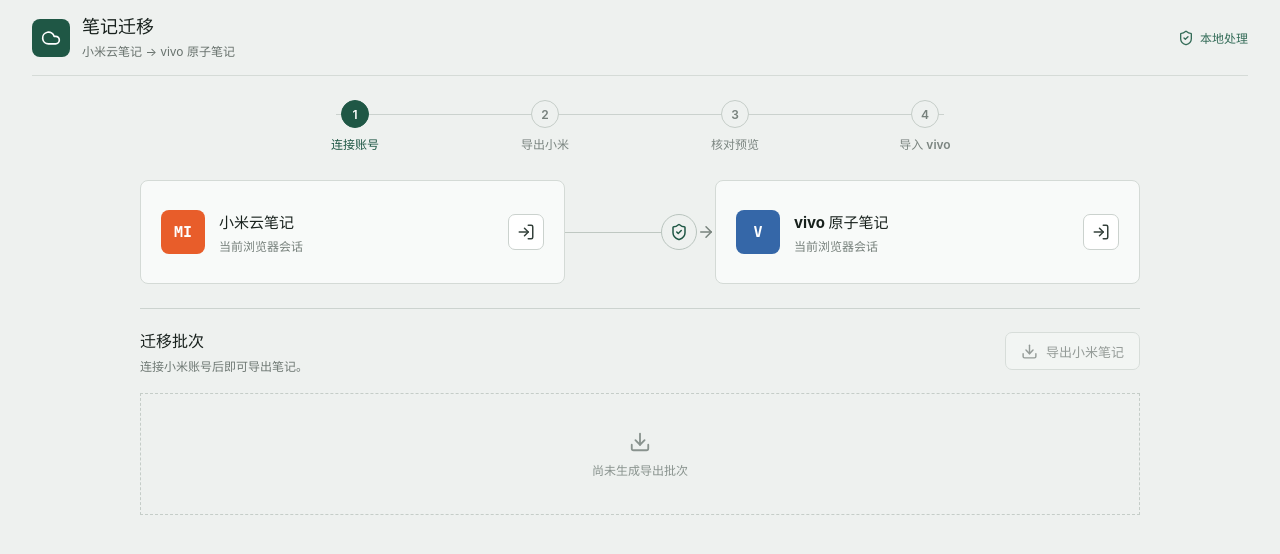
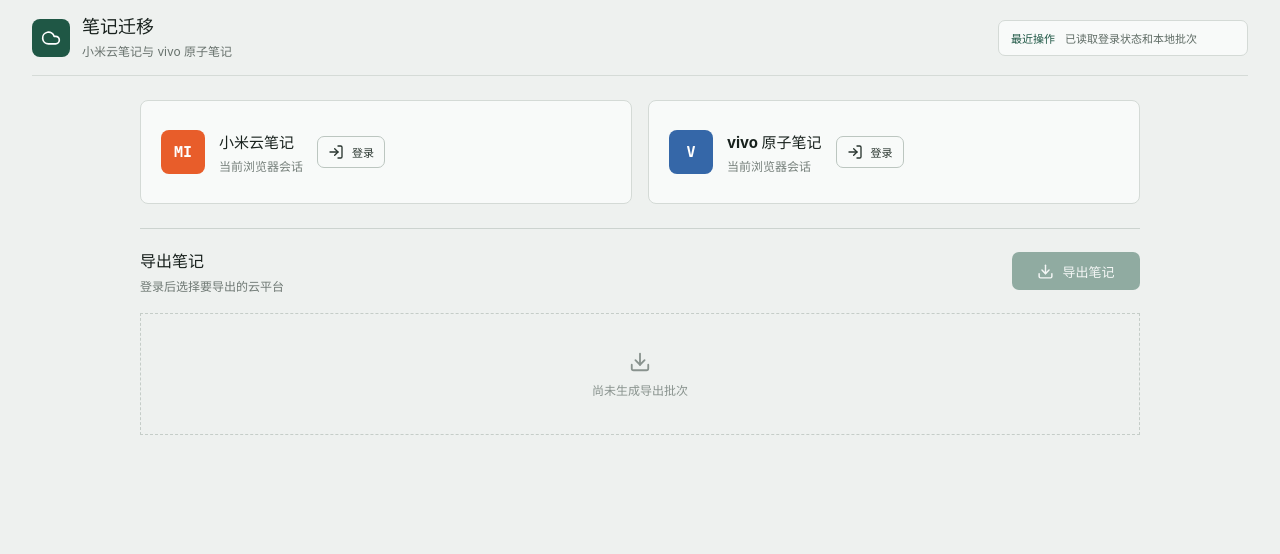
Before and after one commit to 25shadow/notechange, a React (Vite) app: page / in a window 1280 px wide. Shown: the top 554 px of the page. Built offline with nearby package versions, Linux system fonts and the light colour scheme.

Commit message:
feat: redesign Chinese workbench UI

```diff
--- a/src/renderer/App.tsx
+++ b/src/renderer/App.tsx
@@ -1,24 +1,19 @@
 import { useEffect, useState } from 'react';
 import {
   AlertTriangle,
-  ArrowRight,
-  Check,
   CheckCircle2,
   Cloud,
   Download,
   Eye,
   LoaderCircle,
   LogIn,
-  ShieldCheck,
-  Trash2,
-  Upload
+  Trash2
 } from 'lucide-react';
 
 import type {
   CloudProvider,
   NoteChangeApi,
   RendererLoginState,
-  RendererMigrationReport
 } from '../shared/ipc';
 import type { LocalExportSummary } from '../shared/ipc';
 import { ExportPreviewDialog } from './ExportPreviewDialog';
@@ -66,10 +61,7 @@
 
 export function App({ api }: AppProps) {
   const migrationApi = api ?? window.notechange ?? unavailableApi;
-  const [login, setLogin] = useState<Record<CloudProvider, RendererLoginState>>({
-    xiaomi: disconnected,
-    vivo: disconnected
-  });
+  const [login, setLogin] = useState<Record<CloudProvider, RendererLoginState>>({ xiaomi: disconnected, vivo: disconnected });
   const [loadingProvider, setLoadingProvider] = useState<CloudProvider | null>(null);
   const [scanning, setScanning] = useState(false);
   const [exports, setExports] = useState<LocalExportSummary[]>([]);
@@ -77,20 +69,17 @@
   const [previewOpen, setPreviewOpen] = useState(false);
   const [deleteTarget, setDeleteTarget] = useState<LocalExportSummary | null>(null);
   const [deleting, setDeleting] = useState(false);
-  const [confirmed, setConfirmed] = useState(false);
-  const [importing, setImporting] = useState(false);
-  const [report, setReport] = useState<RendererMigrationReport | null>(null);
   const [error, setError] = useState<string | null>(null);
+  const [exportPickerOpen, setExportPickerOpen] = useState(false);
+  const [logs, setLogs] = useState<string[]>(['应用已启动']);
+
+  const log = (message: string) => setLogs((current) => [message, ...current].slice(0, 8));
 
   useEffect(() => {
     let active = true;
-    void Promise.all([
-      migrationApi.getLoginState('xiaomi'),
-      migrationApi.getLoginState('vivo'),
-      migrationApi.listExports()
-    ])
+    void Promise.all([migrationApi.getLoginState('xiaomi'), migrationApi.getLoginState('vivo'), migrationApi.listExports()])
       .then(async ([xiaomi, vivo, localExports]) => {
-        if (active) {
+        if (!active) return;
         setLogin({ xiaomi, vivo });
         setExports(localExports);
         const latest = localExports[0] ?? null;
@@ -98,253 +87,108 @@
           await migrationApi.selectExport(latest.batchId);
           if (active) setSelectedExport(latest);
         }
-        }
+        log('已读取登录状态和本地批次');
       })
-      .catch(() => {
-        if (active) setError('无法读取登录状态，请重新连接账号。');
-      });
-    return () => {
-      active = false;
-    };
+      .catch(() => { if (active) { setError('无法读取登录状态，请重新连接账号。'); log('读取状态失败'); } });
+    return () => { active = false; };
   }, [migrationApi]);
 
   const connect = async (provider: CloudProvider) => {
-    setError(null);
-    setLoadingProvider(provider);
+    setError(null); setLoadingProvider(provider);
     try {
       const state = await migrationApi.startLogin(provider);
       setLogin((current) => ({ ...current, [provider]: state }));
+      log(`${provider === 'xiaomi' ? '小米' : 'vivo'}账号登录成功`);
     } catch {
-      setError('账号连接未完成，请在打开的登录窗口中完成验证。');
-    } finally {
-      setLoadingProvider(null);
-    }
+      setError('账号登录未完成，请在打开的登录窗口中完成验证。'); log(`${provider === 'xiaomi' ? '小米' : 'vivo'}账号登录失败`);
+    } finally { setLoadingProvider(null); }
   };
 
   const scan = async () => {
-    setError(null);
-    setScanning(true);
-    setConfirmed(false);
-    setReport(null);
+    setError(null); setScanning(true);
     try {
       await migrationApi.scanXiaomi();
       const localExports = await migrationApi.listExports();
-      setExports(localExports);
-      setSelectedExport(localExports[0] ?? null);
+      setExports(localExports); setSelectedExport(localExports[0] ?? null);
+      log('小米笔记导出成功'); setExportPickerOpen(false);
     } catch {
-      setError('小米笔记导出失败，请检查登录状态后重试。');
-    } finally {
-      setScanning(false);
-    }
+      setError('小米笔记导出失败，请检查登录状态后重试。'); log('小米笔记导出失败');
+    } finally { setScanning(false); }
   };
 
   const openPreview = async (summary: LocalExportSummary) => {
     setError(null);
     try {
       const selected = await migrationApi.selectExport(summary.batchId);
-      setSelectedExport(selected);
-      setConfirmed(false);
-      setReport(null);
-      setPreviewOpen(true);
-    } catch {
-      setError('无法读取所选本地批次。');
-    }
+      setSelectedExport(selected); setPreviewOpen(true); log(`打开批次 ${summary.batchId}`);
+    } catch { setError('无法读取所选本地批次。'); log('打开批次失败'); }
   };
 
   const deleteExport = async () => {
     if (!deleteTarget) return;
-    setError(null);
-    setDeleting(true);
+    setError(null); setDeleting(true);
     try {
       await migrationApi.deleteExport(deleteTarget.batchId);
       const remaining = await migrationApi.listExports();
       setExports(remaining);
-      if (selectedExport?.batchId === deleteTarget.batchId) {
-        setSelectedExport(null);
-        setConfirmed(false);
-        setReport(null);
-        setPreviewOpen(false);
-      }
-      setDeleteTarget(null);
-    } catch {
-      setError('本地批次删除失败，请确认文件未被其他程序占用。');
-    } finally {
-      setDeleting(false);
-    }
-  };
-
-  const startImport = async () => {
-    setError(null);
-    setImporting(true);
-    try {
-      await migrationApi.confirmMigration();
-      setReport(await migrationApi.startImport());
-    } catch {
-      setError('vivo 导入未完成，已保存检查点，可稍后继续。');
-    } finally {
-      setImporting(false);
-    }
+      if (selectedExport?.batchId === deleteTarget.batchId) { setSelectedExport(null); setPreviewOpen(false); }
+      setDeleteTarget(null); log(`已删除批次 ${deleteTarget.batchId}`);
+    } catch { setError('本地批次删除失败，请确认文件未被其他程序占用。'); log('删除批次失败'); }
+    finally { setDeleting(false); }
   };
 
   const xiaomiConnected = login.xiaomi.authenticated;
-  const vivoConnected = login.vivo.authenticated;
-  const currentStep = report ? 4 : selectedExport ? 3 : xiaomiConnected ? 2 : 1;
 
   return (
     <main className="app-shell">
       <header className="topbar">
-        <div className="brand-mark" aria-hidden="true">
-          <Cloud size={20} />
-        </div>
-        <div>
-          <h1>笔记迁移</h1>
-          <p>小米云笔记 → vivo 原子笔记</p>
-        </div>
-        <div className="privacy-status">
-          <ShieldCheck size={16} />
-          本地处理
-        </div>
+        <div className="brand-mark" aria-hidden="true"><Cloud size={20} /></div>
+        <div><h1>笔记迁移</h1><p>小米云笔记与 vivo 原子笔记</p></div>
+        <section className="operation-log" aria-label="最近操作">
+          <strong>最近操作</strong>
+          <span>{logs[0] ?? '暂无操作'}</span>
+        </section>
       </header>
 
-      <nav className="stepbar" aria-label="迁移进度">
-        {['连接账号', '导出小米', '核对预览', '导入 vivo'].map((label, index) => {
-          const step = index + 1;
-          const complete = step < currentStep;
-          return (
-            <div className={`step ${step <= currentStep ? 'active' : ''}`} key={label}>
-              <span>{complete ? <Check size={14} /> : step}</span>
-              {label}
-            </div>
-          );
-        })}
-      </nav>
-
-      <section className="workspace" aria-label="云账号连接">
-        <ProviderPanel
-          provider="xiaomi"
-          name="小米云笔记"
-          state={login.xiaomi}
-          loading={loadingProvider === 'xiaomi'}
-          onConnect={() => void connect('xiaomi')}
-        />
-
-        <div className="transfer-rail" aria-hidden="true">
-          <div className="rail-line" />
-          <div className="rail-vault">
-            <ShieldCheck size={18} />
-          </div>
-          <ArrowRight size={18} />
-        </div>
-
-        <ProviderPanel
-          provider="vivo"
-          name="vivo 原子笔记"
-          state={login.vivo}
-          loading={loadingProvider === 'vivo'}
-          onConnect={() => void connect('vivo')}
-        />
+      <section className="workspace" aria-label="云账号登录">
+        <ProviderPanel provider="xiaomi" name="小米云笔记" state={login.xiaomi} loading={loadingProvider === 'xiaomi'} onConnect={() => void connect('xiaomi')} />
+        <ProviderPanel provider="vivo" name="vivo 原子笔记" state={login.vivo} loading={loadingProvider === 'vivo'} onConnect={() => void connect('vivo')} />
       </section>
 
-      {error && (
-        <div className="error-banner" role="alert">
-          <AlertTriangle size={17} />
-          {error}
-        </div>
-      )}
+      {error && <div className="error-banner" role="alert"><AlertTriangle size={17} />{error}</div>}
 
       <section className="migration-section">
         <div className="section-heading">
-          <div>
-            <h2>迁移批次</h2>
-            <p>{exports.length ? '选择一个本地批次查看、删除或导入。' : '连接小米账号后即可导出笔记。'}</p>
-          </div>
-          <button className="button secondary" disabled={!xiaomiConnected || scanning} onClick={() => void scan()}>
-            {scanning ? <LoaderCircle className="spin" size={17} /> : <Download size={17} />}
-            {scanning ? '正在导出' : '导出小米笔记'}
+          <div><h2>导出笔记</h2><p>{exports.length ? '本地保存的导出批次' : '登录后选择要导出的云平台'}</p></div>
+          <button className="button primary" disabled={!xiaomiConnected || scanning} onClick={() => setExportPickerOpen(true)}>
+            {scanning ? <LoaderCircle className="spin" size={17} /> : <Download size={17} />}{scanning ? '正在导出' : '导出笔记'}
           </button>
         </div>
 
-        {exports.length ? (
-          <div className="preview-area">
+        {exports.length ? <div className="preview-area">
           <table className="export-table" aria-label="本地导出批次">
-              <thead><tr><th>导出时间</th><th>笔记</th><th>附件</th><th>需处理</th><th>操作</th></tr></thead>
-              <tbody>
-                {exports.map((summary) => (
-                  <tr key={summary.batchId} className={selectedExport?.batchId === summary.batchId ? 'selected' : ''}>
-                    <td data-label="导出时间">{formatDate(summary.exportedAt)}</td>
-                    <td data-label="笔记">{summary.noteCount}</td>
-                    <td data-label="附件">{summary.attachmentCount}</td>
-                    <td data-label="需处理" className={summary.warningCount ? 'warning-count' : ''}>{summary.warningCount}</td>
-                    <td data-label="操作">
-                      <div className="export-actions">
-                        <button className="button compact secondary" onClick={() => void openPreview(summary)}>
-                          <Eye size={15} />查看
-                        </button>
-                        <button className="button compact danger" aria-label={`删除批次 ${summary.batchId}`} onClick={() => setDeleteTarget(summary)}>
-                          <Trash2 size={15} />删除
-                        </button>
-                      </div>
-                    </td>
-                  </tr>
-                ))}
-              </tbody>
+            <thead><tr><th>导出时间</th><th>笔记</th><th>附件</th><th>操作</th></tr></thead>
+            <tbody>{exports.map((summary) => <tr key={summary.batchId} className={selectedExport?.batchId === summary.batchId ? 'selected' : ''}>
+              <td data-label="导出时间">{formatDate(summary.exportedAt)}</td><td data-label="笔记">{summary.noteCount}</td><td data-label="附件">{summary.attachmentCount}</td>
+              <td data-label="操作"><div className="export-actions"><button className="button compact secondary" onClick={() => void openPreview(summary)}><Eye size={15} />查看</button><button className="button compact danger" aria-label={`删除批次 ${summary.batchId}`} onClick={() => setDeleteTarget(summary)}><Trash2 size={15} />删除</button></div></td>
+            </tr>)}</tbody>
           </table>
+        </div> : <div className="empty-state"><Download size={22} /><span>尚未生成导出批次</span></div>}
+      </section>
 
-            {selectedExport ? <><div className="confirmation-row">
-              <label>
-                <input
-                  type="checkbox"
-                  checked={confirmed}
-                  onChange={(event) => setConfirmed(event.target.checked)}
-                />
-                <span className="custom-check" aria-hidden="true"><Check size={13} /></span>
-                我已核对目标账号和迁移数量
-              </label>
-              <span>来源笔记不会被修改或删除</span>
-            </div>
-
-            <div className="action-row">
-              {report && (
-                <div className="report-summary" role="status">
-                  <CheckCircle2 size={18} />
-                  已创建 {report.created} 条
-                  <span>跳过 {report.skipped} · 人工处理 {report.manualReview}</span>
-                </div>
-              )}
-              <button
-                className="button primary"
-                disabled={!confirmed || !vivoConnected || importing}
-                onClick={() => void startImport()}
-              >
-                {importing ? <LoaderCircle className="spin" size={17} /> : <Upload size={17} />}
-                {importing ? '正在导入' : '导入 vivo'}
-              </button>
-            </div></> : <div className="batch-selection-hint">选择“查看”后可核对并导入该批次</div>}
-          </div>
-        ) : (
-          <div className="empty-state">
-            <Download size={22} />
-            <span>尚未生成导出批次</span>
-          </div>
-        )}
-      </section>
-      {previewOpen && (
-        <ExportPreviewDialog
-          api={migrationApi}
-          summary={selectedExport}
-          onClose={() => setPreviewOpen(false)}
-        />
-      )}
-      {deleteTarget && (
-        <DeleteExportDialog
-          summary={deleteTarget}
-          deleting={deleting}
-          onCancel={() => !deleting && setDeleteTarget(null)}
-          onConfirm={() => void deleteExport()}
-        />
-      )}
+      {previewOpen && selectedExport && <ExportPreviewDialog api={migrationApi} summary={selectedExport} onClose={() => setPreviewOpen(false)} />}
+      {deleteTarget && <DeleteExportDialog summary={deleteTarget} deleting={deleting} onCancel={() => !deleting && setDeleteTarget(null)} onConfirm={() => void deleteExport()} />}
+      {exportPickerOpen && <ExportPickerDialog xiaomiConnected={xiaomiConnected} scanning={scanning} onCancel={() => setExportPickerOpen(false)} onExportXiaomi={() => void scan()} />}
     </main>
   );
+}
+
+function ExportPickerDialog({ xiaomiConnected, scanning, onCancel, onExportXiaomi }: { xiaomiConnected: boolean; scanning: boolean; onCancel: () => void; onExportXiaomi: () => void }) {
+  return <div className="confirm-overlay" role="presentation"><section className="confirm-dialog picker-dialog" role="dialog" aria-modal="true" aria-label="选择导出平台">
+    <div><h2>选择导出平台</h2><p>选择要保存到本地的云笔记</p></div>
+    <div className="picker-options"><button className="button secondary" disabled={!xiaomiConnected || scanning} onClick={onExportXiaomi}>{scanning ? '正在导出' : '小米云笔记'}</button><button className="button secondary" disabled>vivo 原子笔记（暂未支持）</button></div>
+    <div className="confirm-actions"><button className="button secondary" onClick={onCancel}>取消</button></div>
+  </section></div>;
 }
 
 function ProviderPanel({
@@ -368,10 +212,10 @@
         <p>{state.accountLabel ?? (state.authenticated ? '后台会话' : '当前浏览器会话')}</p>
       </div>
       {state.authenticated ? (
-        <span className="connected"><CheckCircle2 size={16} />已连接</span>
+        <span className="connected"><CheckCircle2 size={16} />已登录</span>
       ) : (
-        <button className="icon-command" onClick={onConnect} title={`连接${name}`} aria-label={`连接${name}`}>
-          {loading ? <LoaderCircle className="spin" size={18} /> : <LogIn size={18} />}
+        <button className="button compact secondary login-button" onClick={onConnect} title={`登录${name}`} aria-label={`登录${name}`}>
+          {loading ? <LoaderCircle className="spin" size={16} /> : <LogIn size={16} />}登录
         </button>
       )}
     </article>
--- a/src/renderer/styles.css
+++ b/src/renderer/styles.css
@@ -12,11 +12,14 @@
 button:focus-visible, input:focus-visible { outline: 3px solid rgba(47, 93, 140, 0.25); outline-offset: 2px; }
 
 .app-shell { min-height: 100vh; padding: 0 32px 40px; }
-.topbar { height: 76px; display: flex; align-items: center; gap: 12px; border-bottom: 1px solid #d5dbd7; }
+.topbar { min-height: 76px; display: flex; align-items: center; gap: 12px; border-bottom: 1px solid #d5dbd7; }
 .brand-mark { width: 38px; height: 38px; display: grid; place-items: center; border-radius: 8px; color: #fff; background: #1f5745; }
 .topbar h1 { margin: 0; font-size: 18px; line-height: 1.25; letter-spacing: 0; }
 .topbar p { margin: 3px 0 0; color: #68726d; font-size: 12px; letter-spacing: 0; }
 .privacy-status { margin-left: auto; display: flex; align-items: center; gap: 6px; color: #346c58; font-size: 12px; font-weight: 650; }
+.operation-log { margin-left: auto; min-width: 250px; max-width: 420px; display: flex; align-items: center; gap: 10px; padding: 9px 12px; border: 1px solid #d4dad6; border-radius: 7px; color: #5e6b64; background: #f8faf9; font-size: 11px; }
+.operation-log strong { color: #1f5745; font-size: 11px; white-space: nowrap; }
+.operation-log span { overflow: hidden; text-overflow: ellipsis; white-space: nowrap; }
 
 .stepbar { max-width: 760px; margin: 24px auto 28px; display: grid; grid-template-columns: repeat(4, 1fr); position: relative; }
 .stepbar::before { content: ""; position: absolute; left: 10%; right: 10%; top: 14px; height: 1px; background: #cbd2ce; }
@@ -25,7 +28,7 @@
 .step.active { color: #1f5745; }
 .step.active > span { color: #fff; border-color: #1f5745; background: #1f5745; }
 
-.workspace { max-width: 1000px; margin: 0 auto; display: grid; grid-template-columns: minmax(0, 1fr) 150px minmax(0, 1fr); align-items: center; }
+.workspace { max-width: 1000px; margin: 24px auto 0; display: grid; grid-template-columns: minmax(0, 1fr) minmax(0, 1fr); gap: 16px; align-items: stretch; }
 .provider { min-height: 104px; display: flex; align-items: center; gap: 14px; padding: 20px; border: 1px solid #d4dad6; border-radius: 8px; background: #f8faf9; }
 .provider-logo { width: 44px; height: 44px; flex: 0 0 44px; display: grid; place-items: center; border-radius: 8px; color: #fff; font-family: ui-monospace, "SFMono-Regular", Menlo, monospace; font-size: 15px; font-weight: 800; }
 .provider-xiaomi .provider-logo { background: #e85d2a; }
@@ -134,6 +137,9 @@
 .confirm-dialog p { margin: 7px 0 0; color: #75807a; font-size: 11px; }
 .confirm-warning { grid-column: 1 / -1; padding: 11px 12px; border-left: 3px solid #c6543f; color: #713428; background: #fbefec; font-size: 12px; line-height: 1.6; }
 .confirm-actions { grid-column: 1 / -1; display: flex; justify-content: flex-end; gap: 10px; padding-top: 2px; }
+.picker-dialog { grid-template-columns: 1fr; border-color: #cbd6d0; }
+.picker-options { display: grid; gap: 10px; }
+.picker-options .button { justify-content: flex-start; width: 100%; }
 
 @keyframes spin { to { transform: rotate(360deg); } }
 @media (prefers-reduced-motion: reduce) { .spin { animation: none; } }
```
Also changed, not shown: 1 other file (tests, documents, lock files or other folders). Lines whose indentation alone changed are shown as unchanged.
